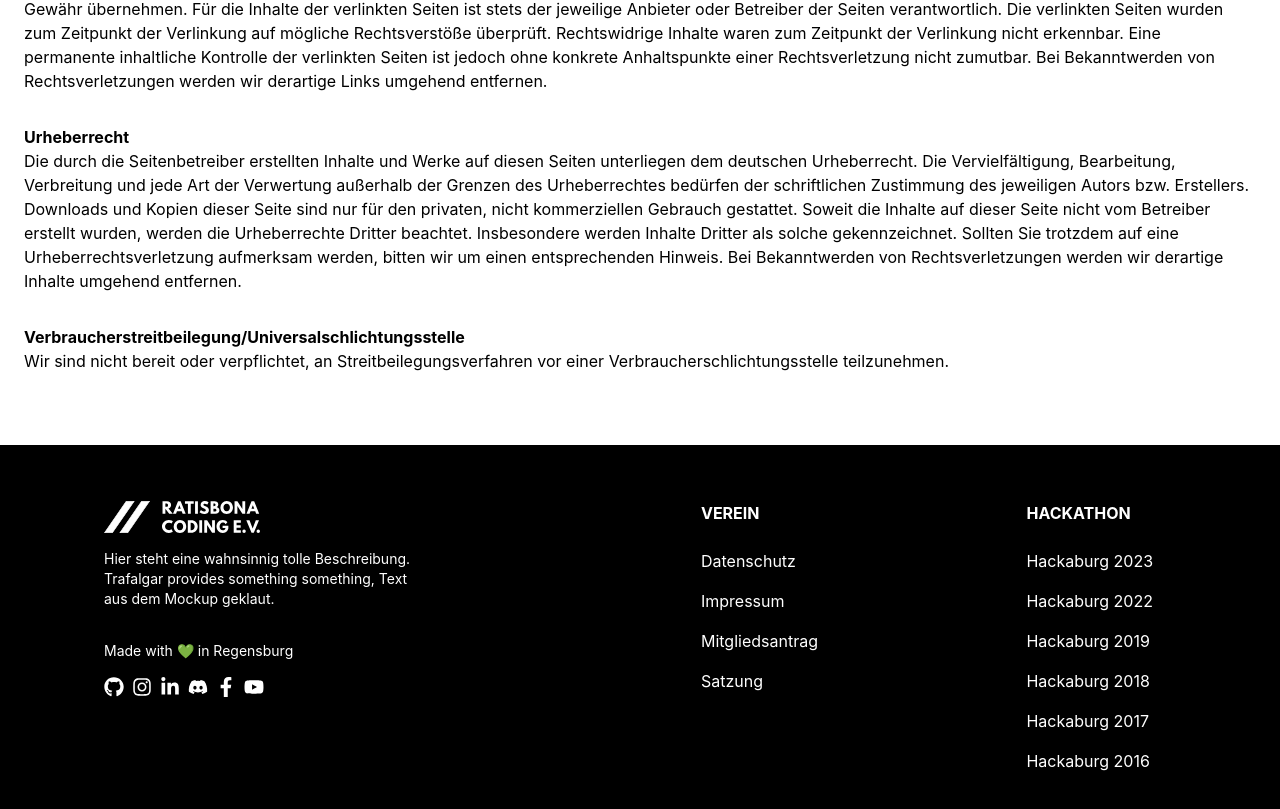
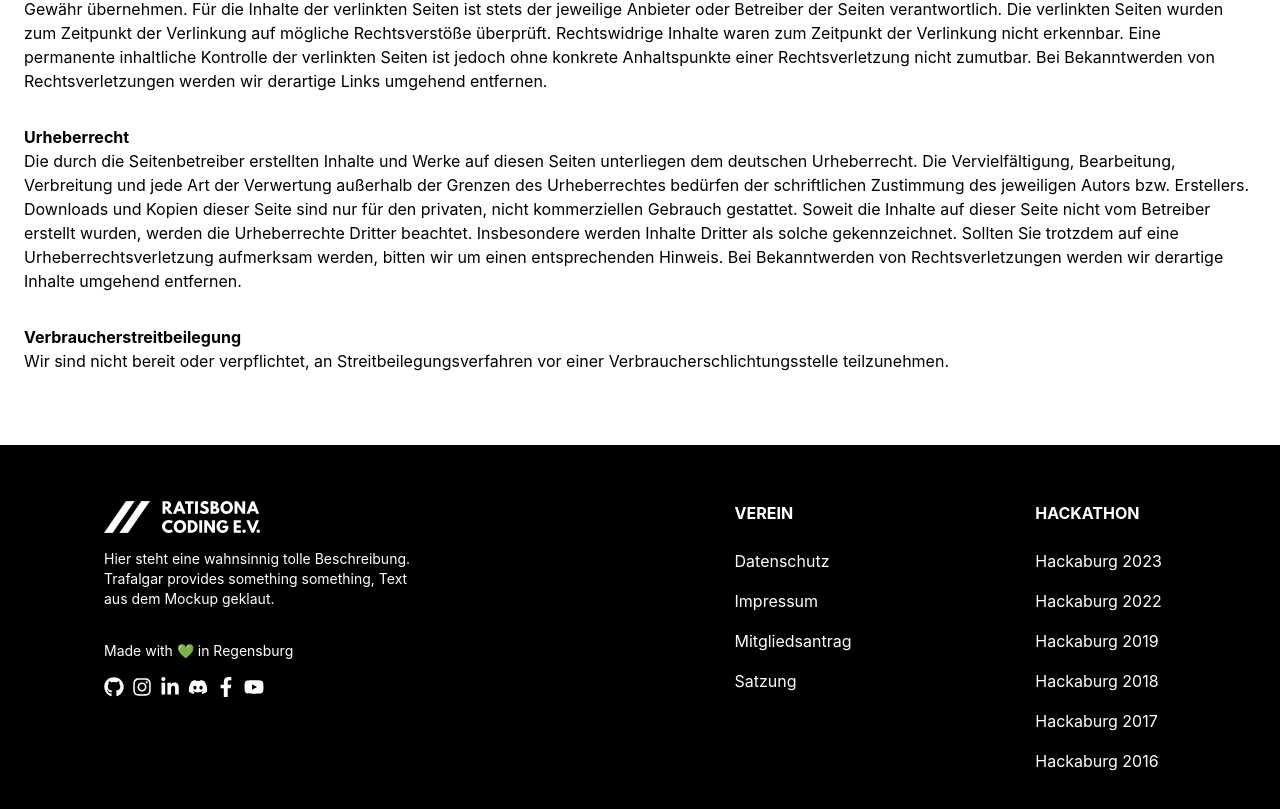
Before and after one commit to ratisbona-coding/website, a SvelteKit app: page /impressum in a window 1280 px wide. Shown: the part 903-1712 px from the top of the page. Built offline with nearby package versions, Linux system fonts and the light colour scheme.

Commit message:
feat: Fix footer resizing

```diff
--- a/src/routes/components/Footer.svelte
+++ b/src/routes/components/Footer.svelte
@@ -5,7 +5,7 @@
 <footer class="p-4 bg-black sm:p-6">
 	<div class="mx-auto max-w-screen-xl">
 		<div class="md:flex md:justify-between mt-8">
-			<div class="mb-6 md:mb-0 ml-20 w-1/2 sm:gap-6 sm:grid-cols-1 lg:grid-cols-1">
+			<div class="mb-12 md:mb-0 ml-20 w-1/2 sm:gap-6 sm:grid-cols-1 lg:grid-cols-1">
 				<a href="/" class="flex items-center">
 					<img src={logo} class="mr-3 h-8 invert" alt="ratisbona coding e.V. Logo" />
 				</a>
@@ -85,8 +85,8 @@
 			</div>
 			<div class="grid grid-cols-1 ml-8 gap-8 lg:col-span-2 sm:grid-cols-2 lg:grid-cols-2">
 				<div>
-					<h2 class="mb-6 text-md font-bold text-white uppercase dark:text-white">Verein</h2>
-					<ul class="text-white dark:text-gray-400">
+					<h2 class="mb-6 ml-12 text-md font-bold text-white uppercase dark:text-white">Verein</h2>
+					<ul class="ml-12 text-white dark:text-gray-400">
 						<li class="mb-4">
 							<a href="#datenschutz" class="hover:underline">Datenschutz</a>
 						</li>
@@ -101,7 +101,7 @@
 						</li>
 					</ul>
 				</div>
-				<div class="grid-cols-1 ml-8 mr-32 w-full sm:gap-6 sm:grid-cols-1">
+				<div class="grid-cols-1 ml-12 md:mr-32 w-full sm:gap-6 sm:grid-cols-1">
 					<h2 class="mb-6 text-md font-bold text-white uppercase dark:text-white">Hackathon</h2>
 					<ul class="text-white dark:text-gray-400">
 						<li class="mb-4">
--- a/src/routes/impressum/+page.svelte
+++ b/src/routes/impressum/+page.svelte
@@ -11,11 +11,3 @@
 	<Content />
 </div>
 <Footer />
-
-<style>
-	@media (min-width: 1536px) {
-		.container {
-			max-width: 1336px;
-		}
-	}
-</style>
--- a/src/routes/impressum/Content.svelte
+++ b/src/routes/impressum/Content.svelte
@@ -70,7 +70,7 @@
 		</div>
 
 		<div class="mb-8">
-			<h2 class="font-bold">Verbraucherstreitbeilegung/Universalschlichtungsstelle</h2>
+			<p class="font-bold">Verbraucherstreitbeilegung</p>
 			<p>
 				Wir sind nicht bereit oder verpflichtet, an Streitbeilegungsverfahren vor einer
 				Verbraucherschlichtungsstelle teilzunehmen.
```
Also changed, not shown: 1 other file (tests, documents, lock files or other folders).
